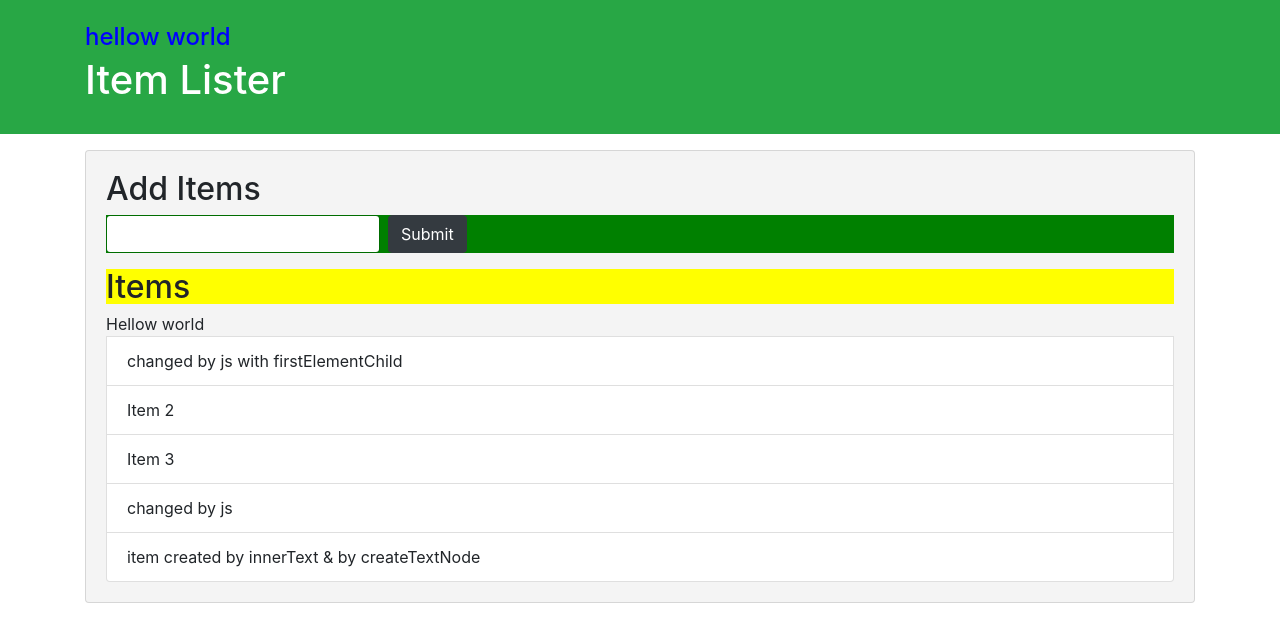
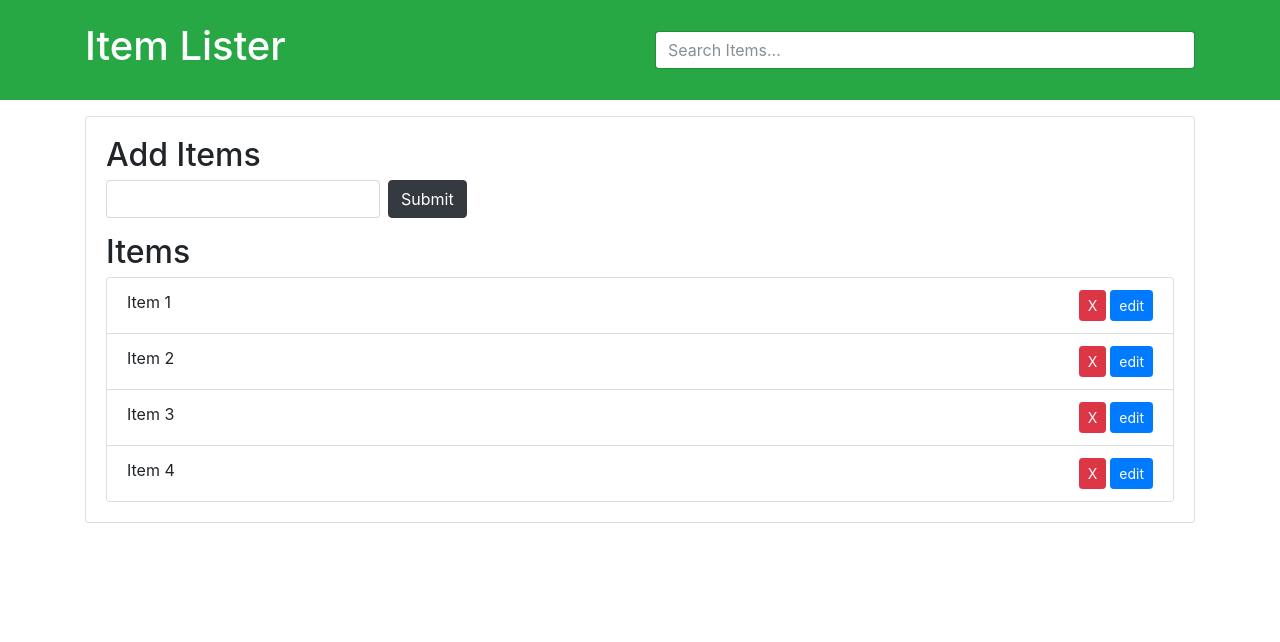
Before and after one commit to iqbalsalik/Gitstart, a plain HTML site: page index.html in a window 1280 px wide. Drawn offline with nearby package versions, Linux system fonts and the light colour scheme.

Commit message:
sixth commit

```diff
--- a/app.js
+++ b/app.js
@@ -1,76 +1,30 @@
-// console.log("first git project")
+let item = document.getElementById("item");
+const submitBtn = document.getElementById("submitBtn")
+const itemList = document.getElementById("items")
 
-// console.log(document.title)
-// document.title = "someThing else"
-// console.log(document.title)
-// const header = document.getElementById("main-header")
-// header.style.borderBottom = "3px solid black"
-// const addItem = document.querySelector("h2");
-// addItem.style.fontWeight = "bold"
-// addItem.style.color = "green"
 
-// const items = document.getElementsByClassName("list-group-item");
+submitBtn.addEventListener("click", e => {
+    e.preventDefault();
+    let newLi = document.createElement("li");
+    newLi.className = "list-group-item"
+    let deleteBtn = document.createElement('button');
+    deleteBtn.className = "btn btn-danger btn-sm float-right delete"
+    deleteBtn.innerText = "X"
+    let editBtn = document.createElement("button");
+    editBtn.className = "btn btn-primary btn-sm float-right edit ml-1"
+    editBtn.appendChild(document.createTextNode("edit"))
+    newLi.innerText = item.value;
+    newLi.appendChild(editBtn)
+    newLi.appendChild(deleteBtn);
+    itemList.appendChild(newLi)
+    item.value = ''
+});
 
-// items[2].style.backgroundColor = "green"
+itemList.addEventListener("click", removeItem);
 
-// for(let i =0;i<items.length;i++){
-//     items[i].style.fontWeight = "bold"
-//     items[i].style.color = "red"
-// }
-
-// // items[4].style.color = "red" //gives TypeError:
-
-// const li = document.getElementsByTagName("li");
-// for(let i =0;i<li.length;i++){
-//     li[i].style.backgroundColor = "#f4f4f4"
-//     li[i].style.fontWeight = "bold"
-// }
-
-// const secondItem = document.querySelector("li:nth-child(2)");
-// // secondItem.style.backgroundColor = "green"
-// const thirdItem = document.querySelector("li:nth-child(3)");
-// // thirdItem.style.display = "none"
-
-// const secondItemByQsAll = document.querySelectorAll("li");
-// secondItemByQsAll[1].style.color = "green"
-
-// const odd = document.querySelectorAll("li:nth-child(odd)");
-// for(let i = 0;i<odd.length;i++){
-//     odd[i].style.backgroundColor = "green"
-// }
-const title = document.querySelector("#items");
-title.parentElement.style.backgroundColor = "#f4f4f4"
-title.lastElementChild.innerText = "changed by js"
-console.log(title.lastChild)
-const newLi = document.createElement("li");
-newLi.className = "list-group-item"
-newLi.innerText = "item created by innerText"
-console.log(newLi)
-title.appendChild(newLi)
-title.firstElementChild.innerText = "changed by js with firstElementChild"
-console.log(title.firstChild)
-
-const container = document.querySelector("#main .title");
-container.nextElementSibling.style.backgroundColor = "green"
-console.log(container.nextSibling)
-
-console.log(title.previousSibling)
-
-title.previousElementSibling.style.backgroundColor = "yellow"
-
-newLi.setAttribute("title","created_attribute")
-const newLiText = document.createTextNode(" & by createTextNode");
-newLi.appendChild(newLiText)
-
-const headerTitle = document.querySelector("header .container");
-const h1 = document.querySelector("header h1")
-let helloWorld = document.createElement("h4");
-let helloWorldText = document.createTextNode("hellow world")
-helloWorld.appendChild(helloWorldText)
-headerTitle.insertBefore(helloWorld, h1)
-helloWorld.style.color = "blue"
-const firstLi = document.querySelector('li');
-let newDiv = document.createElement('div');
-let divText = document.createTextNode('Hellow world');
-newDiv.appendChild(divText)
-title.insertBefore(newDiv,firstLi)
+function removeItem(e) {
+    if (e.target.classList.contains("delete")) {
+        let li = e.target.parentElement;
+        itemList.removeChild(li)
+    }
+}
--- a/index.html
+++ b/index.html
@@ -13,22 +13,29 @@
 <body>
   <header id="main-header" class="bg-success text-white p-4 mb-3">
     <div class="container">
-      <h1 id="header-title">Item Lister <span style="display:none">123</span></h1>
+      <div class="row">
+        <div class="col-md-6">
+            <h1 id="header-title">Item Lister</h1>
+        </div>
+        <div class="col-md-6 align-self-center">
+            <input type="text" class="form-control" id="filter" placeholder="Search Items...">
+        </div>
+      </div>
     </div>
   </header>
   <div class="container">
    <div id="main" class="card card-body">
     <h2 class="title">Add Items</h2>
-      <form class="form-inline mb-3">
-        <input type="text" class="form-control mr-2">
-        <input type="submit" class="btn btn-dark" value="Submit">
+    <form id="addForm" class="form-inline mb-3">
+      <input type="text" class="form-control mr-2" id="item">
+      <input type="submit" class="btn btn-dark" id="submitBtn" value="Submit">
     </form>
     <h2 class="title">Items</h2>
     <ul id="items" class="list-group">
-        <li class="list-group-item">Item 1</li>
-        <li class="list-group-item">Item 2</li>
-        <li class="list-group-item">Item 3</li>
-        <li class="list-group-item">Item 4</li>
+      <li class="list-group-item">Item 1 <button class="btn btn-primary btn-sm float-right edit ml-1">edit</button> <button class="btn btn-danger btn-sm float-right delete">X</button></li>
+      <li class="list-group-item">Item 2 <button class="btn btn-primary btn-sm float-right edit ml-1">edit</button> <button class="btn btn-danger btn-sm float-right delete">X</button></li>
+      <li class="list-group-item">Item 3 <button class="btn btn-primary btn-sm float-right edit ml-1">edit</button> <button class="btn btn-danger btn-sm float-right delete">X</button></li>
+      <li class="list-group-item">Item 4 <button class="btn btn-primary btn-sm float-right edit ml-1">edit</button> <button class="btn btn-danger btn-sm float-right delete">X</button></li>
     </ul>
    </div>
   </div>
```
Lines whose indentation alone changed are shown as unchanged.
